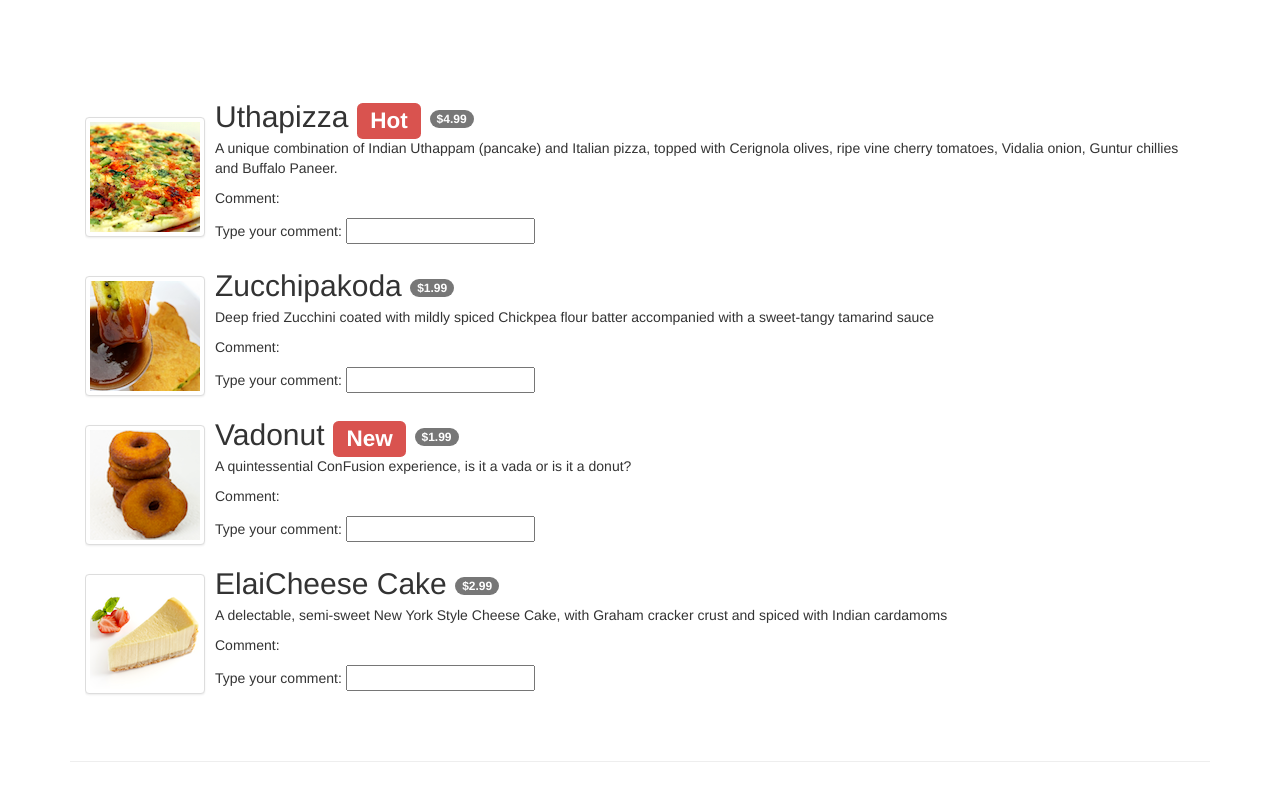
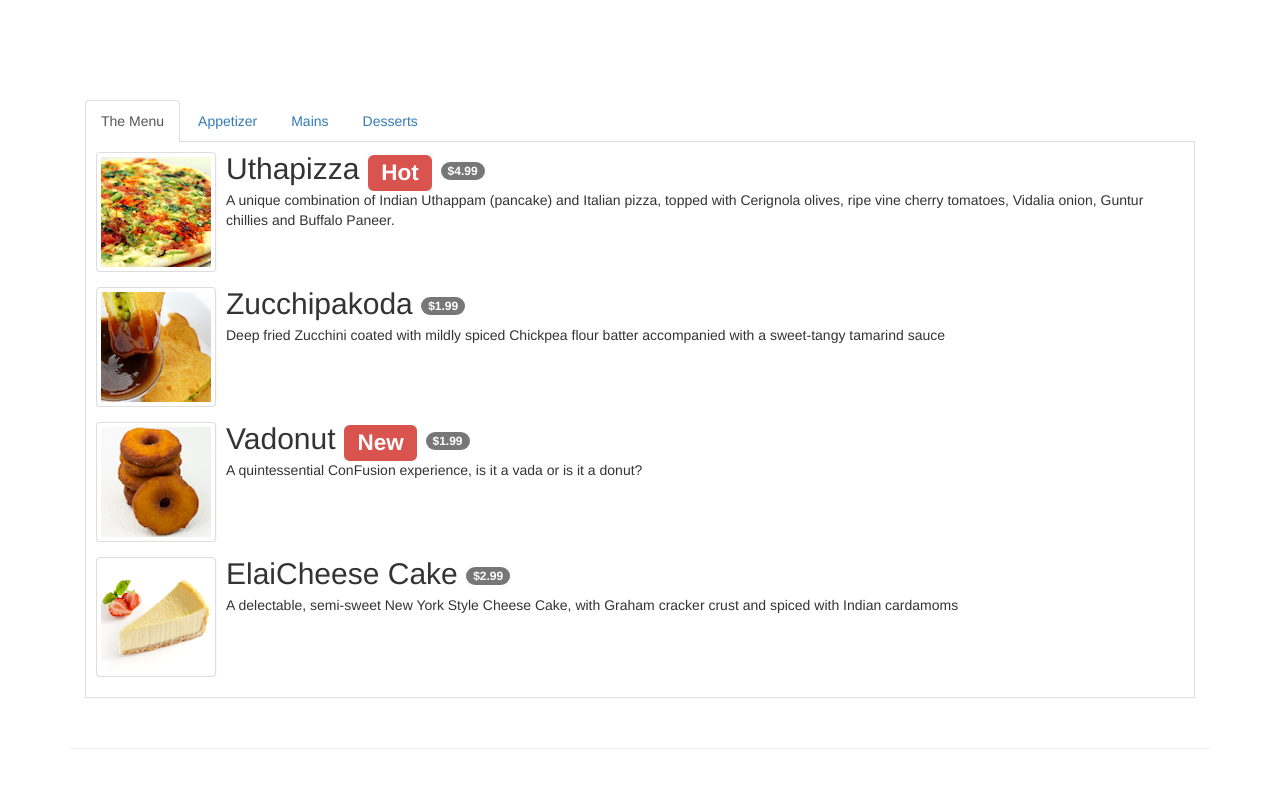
Before and after one commit to klekhraj/AngularJS, a website: page app/menu.html in a window 1280 px wide. Drawn offline with Linux system fonts and the light colour scheme.

Commit message:
ng-class/click & Filters

```diff
--- a/app/menu.html
+++ b/app/menu.html
@@ -29,8 +29,25 @@
         <div class="row row-content" ng-controller="menuController as menuCtrl">
 
             <div class="col-xs-12">
-                <ul class="media-list">
-                <li class="media" ng-repeat="dish in menuCtrl.dishes">
+
+                <ul class="nav nav-tabs" role="tablist">
+                    <li role="presentation" ng-class="{active:menuCtrl.isSelected(1)}">
+                        <a ng-click="menuCtrl.select(1)" aria-controls="all menu" role="tab">The Menu</a>
+                    </li>
+                    <li role="presentation" ng-class="{active:menuCtrl.isSelected(2)}">
+                        <a ng-click="menuCtrl.select(2)" aria-controls="all menu" role="tab">Appetizer</a>
+                    </li>
+                    <li role="presentation" ng-class="{active:menuCtrl.isSelected(3)}">
+                        <a ng-click="menuCtrl.select(3)" aria-controls="all menu" role="tab">Mains</a>
+                    </li>
+                    <li role="presentation" ng-class="{active:menuCtrl.isSelected(4)}">
+                        <a ng-click="menuCtrl.select(4)" aria-controls="all menu" role="tab">Desserts</a>
+                    </li>
+                </ul>
+
+                <div class="tab-content">
+                    <ul class="media-list tab-pane fade in active">
+                    <li class="media" ng-repeat="dish in menuCtrl.dishes | filter:menuCtrl.filtText">
                         <div class="media-left media-middle">
                             <a href="#">
                             <img class="media-object img-thumbnail"
@@ -42,12 +59,10 @@
                             <span class="label label-danger">{{dish.label}}</span>
                             <span class="badge">{{dish.price | currency}}</span></h2>
                             <p>{{dish.description}}</p>
-                        <p>Comment: {{dish.comment}}</p>
-                        <p>Type your comment:
-                         <input type="text" ng-model="dish.comment"></p>
                         </div>
                     </li>
                     </ul>
+                </div>
             </div>
         </div>
     </div>
@@ -57,6 +72,10 @@
         var app = angular.module('confusionApp',[]);
 
         app.controller('menuController', function(){
+
+            this.tab = 1;
+            this.filtText = '';
+
             var dishes=[
                          {
                            name:'Uthapizza',
@@ -96,6 +115,24 @@
                         }
                         ];
             this.dishes = dishes;
+
+            this.select = function(setTab) {
+                this.tab = setTab;
+
+                if (setTab==2)
+                    this.filtText = "appetizer";
+                else if (setTab==3)
+                    this.filtText = "mains";
+                else if (setTab==4)
+                    this.filtText = "dessert";
+                else
+                    this.filtText = ""
+            }
+
+            this.isSelected = function(checkTab) {
+                return (this.tab === checkTab);
+            }
+
         });
     </script>
 </body>
```
Lines whose indentation alone changed are shown as unchanged.
